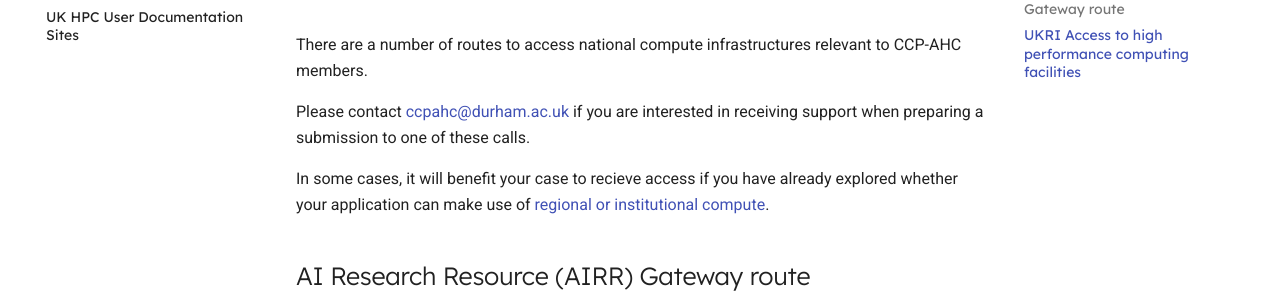
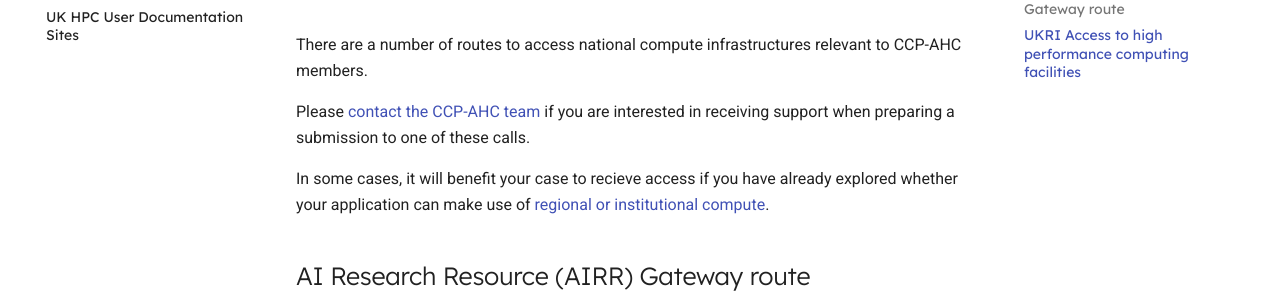
Before and after one commit to ccpahc/ccpahc.github.io, an MkDocs documentation site: the page built from docs/resources/routes-to-access-compute.md, in a window 1280 px wide and 1132 px high. Shown: the part 242-536 px from the top of the window. Built offline with MkDocs 1.6.1 and Material for MkDocs 9.7.7, drawn with Linux system fonts in a browser that asks for light colours; comment, search, counter and statistics services are not loaded.

Commit message:
Update team contact details.

```diff
--- a/docs/resources/routes-to-access-compute.md
+++ b/docs/resources/routes-to-access-compute.md
@@ -1,6 +1,6 @@
 There are a number of routes to access national compute infrastructures relevant to CCP-AHC members.
 
-Please contact <ccpahc@durham.ac.uk> if you are interested in receiving support when preparing a submission to one of these calls.
+Please [contact the CCP-AHC team](../index.md#contact) if you are interested in receiving support when preparing a submission to one of these calls.
 
 In some cases, it will benefit your case to recieve access if you have already explored whether your application can make use of [regional or institutional compute](./sites.md).
 
```
